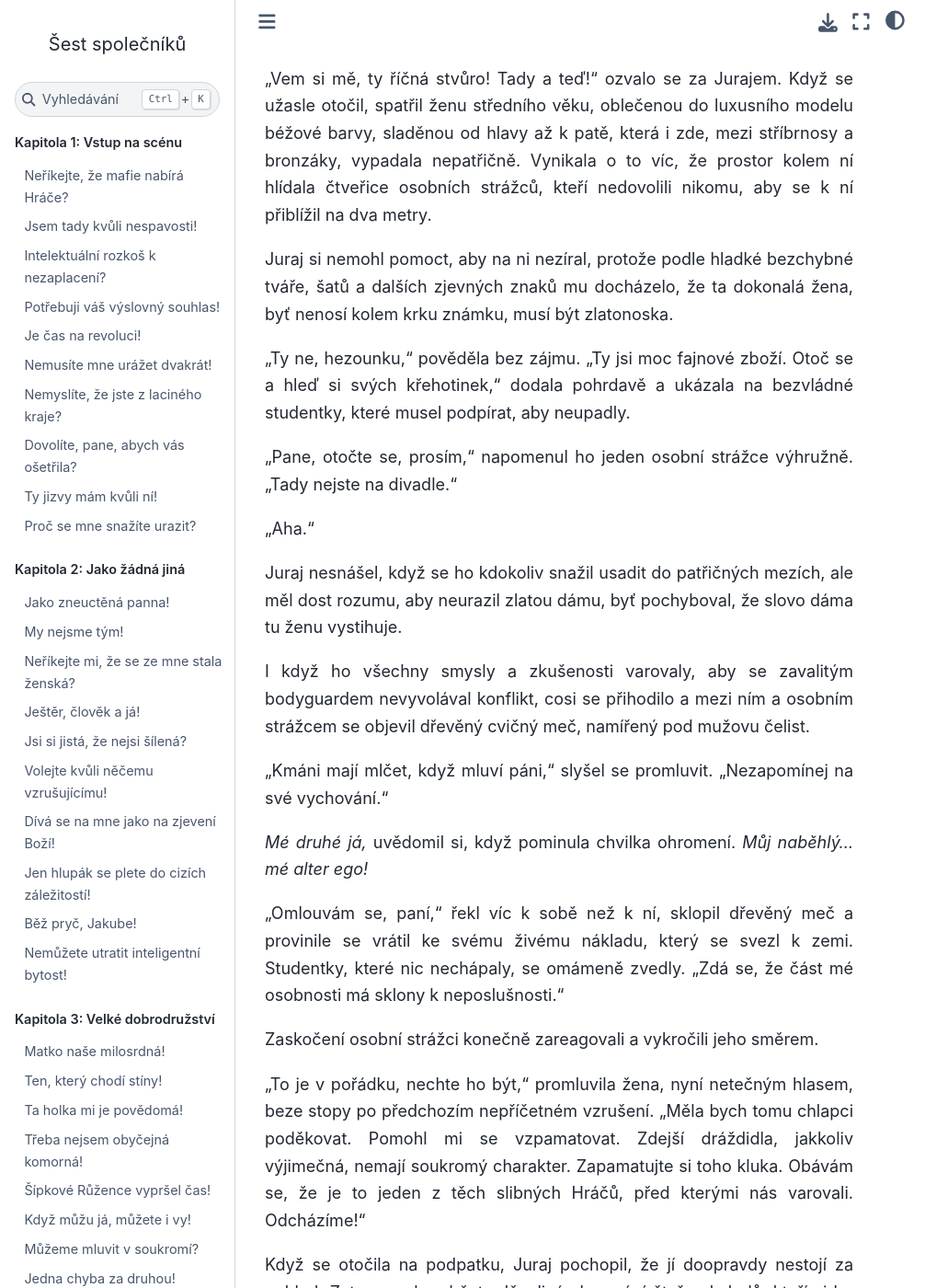
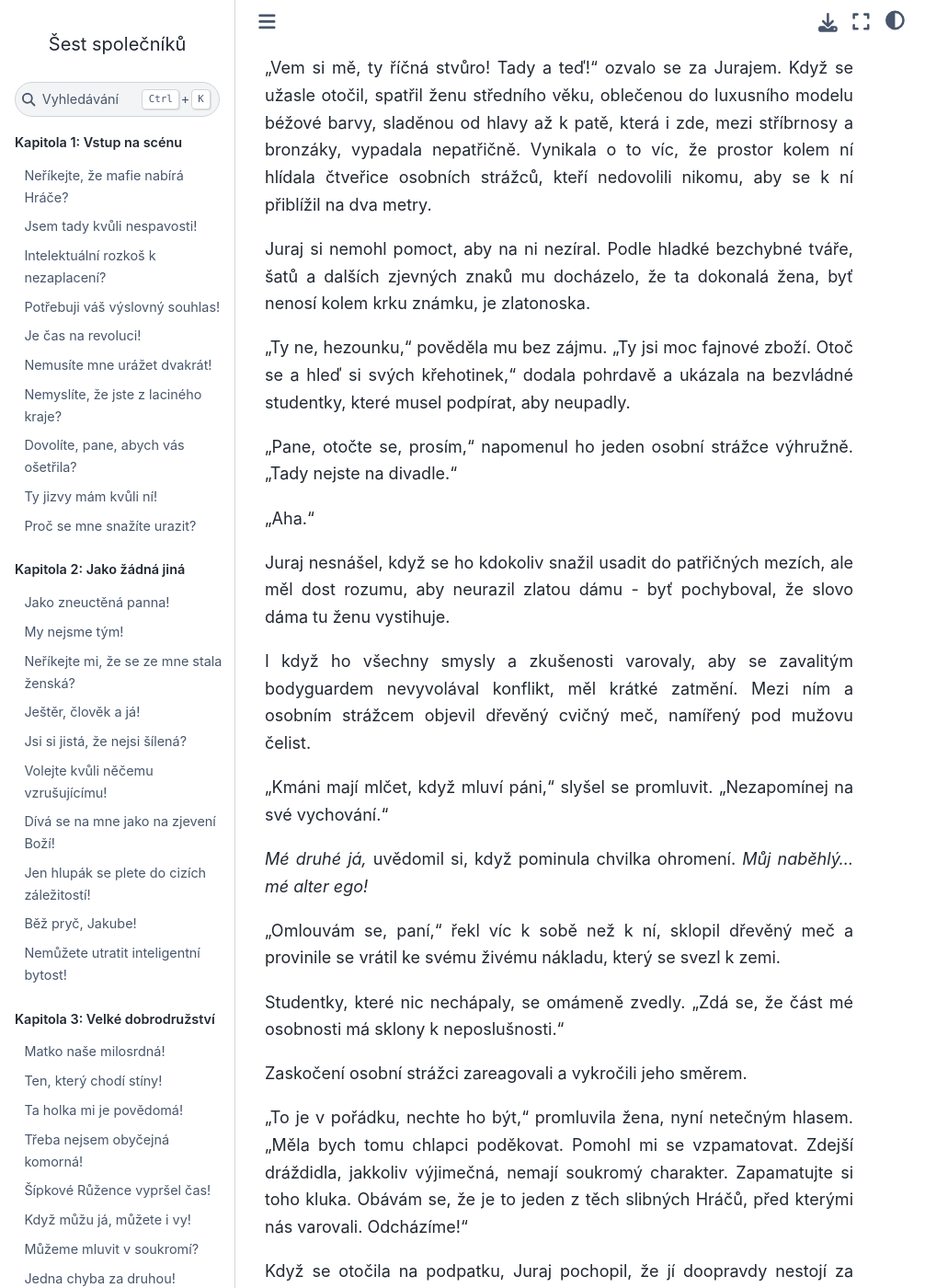
Before and after one commit to hanpari/sest-spolecniku, a Sphinx documentation site: the page built from source/sest_spolecniku/005-schizofrenie/8.md, in a window 1280 px wide and 1400 px high, scrolled down 3391 px. Shown: the whole window at 92% size, without its empty margins (0-1031 px from the left). Built offline with Sphinx 7.4.7 and the Sphinx Book theme 1.1.4, drawn with Linux system fonts in a browser that asks for light colours; some of the changed text lies outside the part shown.

```diff
--- a/source/sest_spolecniku/005-schizofrenie/8.md
+++ b/source/sest_spolecniku/005-schizofrenie/8.md
@@ -70,31 +72,33 @@ V jakési úděsné fantasmagorii, snad vyvolané hromadným šílenstvím, vyja
 
 "Vem si mě, ty říčná stvůro! Tady a teď!" ozvalo se za Jurajem. Když se užasle otočil, spatřil ženu středního věku, oblečenou do luxusního modelu béžové barvy, sladěnou od hlavy až k patě, která i zde, mezi stříbrnosy a bronzáky, vypadala nepatřičně. Vynikala o to víc, že prostor kolem ní hlídala čtveřice osobních strážců, kteří nedovolili nikomu, aby se k ní přiblížil na dva metry.
 
-Juraj si nemohl pomoct, aby na ni nezíral, protože podle hladké bezchybné tváře, šatů a dalších zjevných znaků mu docházelo, že ta dokonalá žena, byť nenosí kolem krku známku, musí být zlatonoska.
+Juraj si nemohl pomoct, aby na ni nezíral.  Podle hladké bezchybné tváře, šatů a dalších zjevných znaků mu docházelo, že ta dokonalá žena, byť nenosí kolem krku známku, je zlatonoska.
 
-"Ty ne, hezounku," pověděla bez zájmu. "Ty jsi moc fajnové zboží. Otoč se a hleď si svých křehotinek," dodala pohrdavě a ukázala na bezvládné studentky, které musel podpírat, aby neupadly.
+"Ty ne, hezounku," pověděla mu bez zájmu. "Ty jsi moc fajnové zboží. Otoč se a hleď si svých křehotinek," dodala pohrdavě a ukázala na bezvládné studentky, které musel podpírat, aby neupadly.
 
 "Pane, otočte se, prosím," napomenul ho jeden osobní strážce výhružně. "Tady nejste na divadle."
 
 "Aha."
 
-Juraj nesnášel, když se ho kdokoliv snažil usadit do patřičných mezích, ale měl dost rozumu, aby neurazil zlatou dámu, byť pochyboval, že slovo dáma tu ženu vystihuje.
+Juraj nesnášel, když se ho kdokoliv snažil usadit do patřičných mezích, ale měl dost rozumu, aby neurazil zlatou dámu - byť pochyboval, že slovo dáma tu ženu vystihuje.
 
-I když ho všechny smysly a zkušenosti varovaly, aby se zavalitým bodyguardem nevyvolával konflikt, cosi se přihodilo a mezi ním a osobním strážcem se objevil dřevěný cvičný meč, namířený pod mužovu čelist.
+I když ho všechny smysly a zkušenosti varovaly, aby se zavalitým bodyguardem nevyvolával konflikt, měl krátké zatmění. Mezi ním a osobním strážcem objevil dřevěný cvičný meč, namířený pod mužovu čelist.
 
 "Kmáni mají mlčet, když mluví páni," slyšel se promluvit. "Nezapomínej na své vychování."
 
 *Mé druhé já,* uvědomil si, když pominula chvilka ohromení. *Můj naběhlý... mé alter ego!*
 
-"Omlouvám se, paní," řekl víc k sobě než k ní, sklopil dřevěný meč a provinile se vrátil ke svému živému nákladu, který se svezl k zemi. Studentky, které nic nechápaly, se omámeně zvedly. "Zdá se, že část mé osobnosti má sklony k neposlušnosti."
+"Omlouvám se, paní," řekl víc k sobě než k ní, sklopil dřevěný meč a provinile se vrátil ke svému živému nákladu, který se svezl k zemi.
 
-Zaskočení osobní strážci konečně zareagovali a vykročili jeho směrem.
+Studentky, které nic nechápaly, se omámeně zvedly. "Zdá se, že část mé osobnosti má sklony k neposlušnosti."
 
-"To je v pořádku, nechte ho být," promluvila žena, nyní netečným hlasem, beze stopy po předchozím nepříčetném vzrušení. "Měla bych tomu chlapci poděkovat. Pomohl mi se vzpamatovat. Zdejší dráždidla, jakkoliv výjimečná, nemají soukromý charakter. Zapamatujte si toho kluka. Obávám se, že je to jeden z těch slibných Hráčů, před kterými nás varovali. Odcházíme!"
+Zaskočení osobní strážci zareagovali a vykročili jeho směrem.
+
+"To je v pořádku, nechte ho být," promluvila žena, nyní netečným hlasem. "Měla bych tomu chlapci poděkovat. Pomohl mi se vzpamatovat. Zdejší dráždidla, jakkoliv výjimečná, nemají soukromý charakter. Zapamatujte si toho kluka. Obávám se, že je to jeden z těch slibných Hráčů, před kterými nás varovali. Odcházíme!"
 
 Když se otočila na podpatku, Juraj pochopil, že jí doopravdy nestojí za pohled. Zato musel vydržet mlčenlivé zkoumání čtyř nohsledů, kteří si ho do paměti zapisovali se strojovou poslušností, přesně podle příkazu.
 
-I když si přál něco poznamenat, měl co dělat, aby potlačil děs, které v něm taková robotická a neosobní inspekce vyvolávala. Slyšel o bodyguardech, kteří doprovázeli zlatonosy, různé zkazky; i bojovníci v klecích se jich báli.
+I když si přál něco poznamenat, měl co dělat, aby potlačil děs, které v něm taková robotická a neosobní inspekce vyvolávala.
 
 "Uf, to bylo napínavé," oddechl si s úlevou, když zůstal on sám, dvě studentky a bouřící, leč neškodný dav diváků.
 
@@ -118,7 +122,9 @@ Obě se zasmály a Juraj s nimi, ne ale ze stejných příčin. *Ještěže nero
 
 Pak jim podal papírové kapesníčky a diskrétně je upozornil, že mají rozmazané tváře, čímž způsobil paniku v jejich řadách a takřka panenský ruměnec, patrný i na snědé Amálii.
 
-"Dokonalý gentleman," špitla Sabina, když byla pohroma pomocí zrcátka, labutěnky a jiných podpůrných prostředků zažehnána. Na důkaz vděčnosti a jako příslib, políbila ho lehce ze strany - a Amálie, aby nezůstala pozadu, ji se svůdným úsměvem napodobila.
+"Dokonalý gentleman," špitla Sabina, když byla pohroma pomocí zrcátka, labutěnky a jiných podpůrných prostředků zažehnána.
+
+Na důkaz vděčnosti a jako příslib, políbila ho lehce ze strany - a Amálie, aby nezůstala pozadu, ji se svůdným úsměvem napodobila.
 
 "Vždycky," ujistil. *Kdybych nebyl, už bych utekl.*
 
```
Also changed, not shown: other parts of source/sest_spolecniku/005-schizofrenie/8.md (+6 -4 lines), source/sest_spolecniku/005-schizofrenie/9.md (+65 -38 lines).
